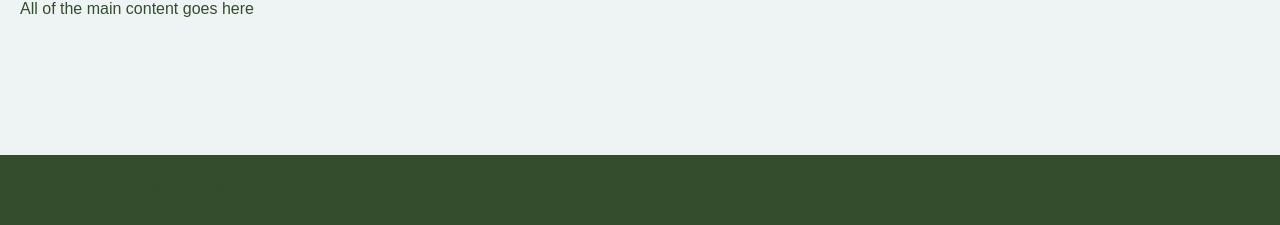
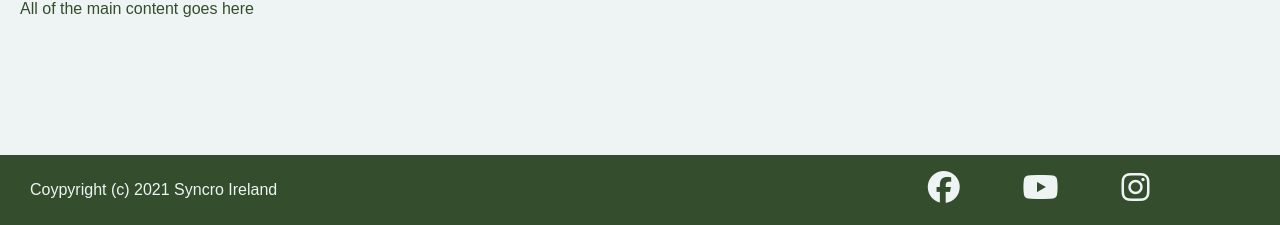
Before and after one commit to davewatters/syncro-ireland, a plain HTML site: page index.html in a window 1280 px wide. Shown: the part 575-800 px from the top of the page. Drawn offline with Linux system fonts and the light colour scheme.

Commit message:
Added & styled footer

```diff
--- a/assets/css/style.css
+++ b/assets/css/style.css
@@ -110,9 +110,38 @@ header {
 * Footer
 */
 #footer {
-    align-items: center;
     background-color: #344d2c;
+    color: #eef4f4;
     display: flex;
     height: 7rem;
+    justify-content: space-between;
     padding: 10px;
 }
+
+#copyright {
+    width: 400px;
+    line-height: 3rem;
+    display: flex;
+    align-items: center;
+    padding: 20px;
+}
+
+#social-links > ul {
+    display: flex;
+    justify-content: space-evenly;
+    margin: auto, 0;
+    width: 400px;
+}
+
+#social-links {
+    flex-direction: row;
+    font-size: 3.2rem;
+}
+
+#social-links a {
+    color: inherit;
+}
+
+#social-links a:hover {
+    color: #edda1c;
+}
--- a/index.html
+++ b/index.html
@@ -34,7 +34,29 @@
 
     <!-- Footer -->
     <footer id="footer">
-        Social media links will go here
+        <div id="copyright">
+            <p>Coypyright (c) 2021 Syncro Ireland</p>
+        </div>
+        <div id="social-links">
+            <ul>
+                <li><a href="https://facebook.com/pages/category/Event/Eire-Syncro-261159948060757/"
+                    target="_blank" rel="noopener"
+                    aria-label="Syncro Ireland on Facebook (opens in new tab)">
+                    <i class="fab fa-facebook"></i></a>
+                </li>
+                <li><a href="https://youtube.com" target="_blank" rel="noopener"
+                    aria-label="Syncro Ireland YouTube channel (opens in new tab)">
+                    <i class="fab fa-youtube"></i></a>
+                </li>
+                <li><a href="https://instagram.com" target="_blank" rel="noopener"
+                    aria-label="Syncro Ireland Instagram page (opens in new tab)">
+                    <i class="fab fa-instagram"></i></a>
+                <li>
+            </ul>
+        </div>
     </footer>
+
+    <!-- Font Awesome script -->
+    <script src="https://kit.fontawesome.com/002af28fb5.js" crossorigin="anonymous"></script>
 </body>
 </html>
```
